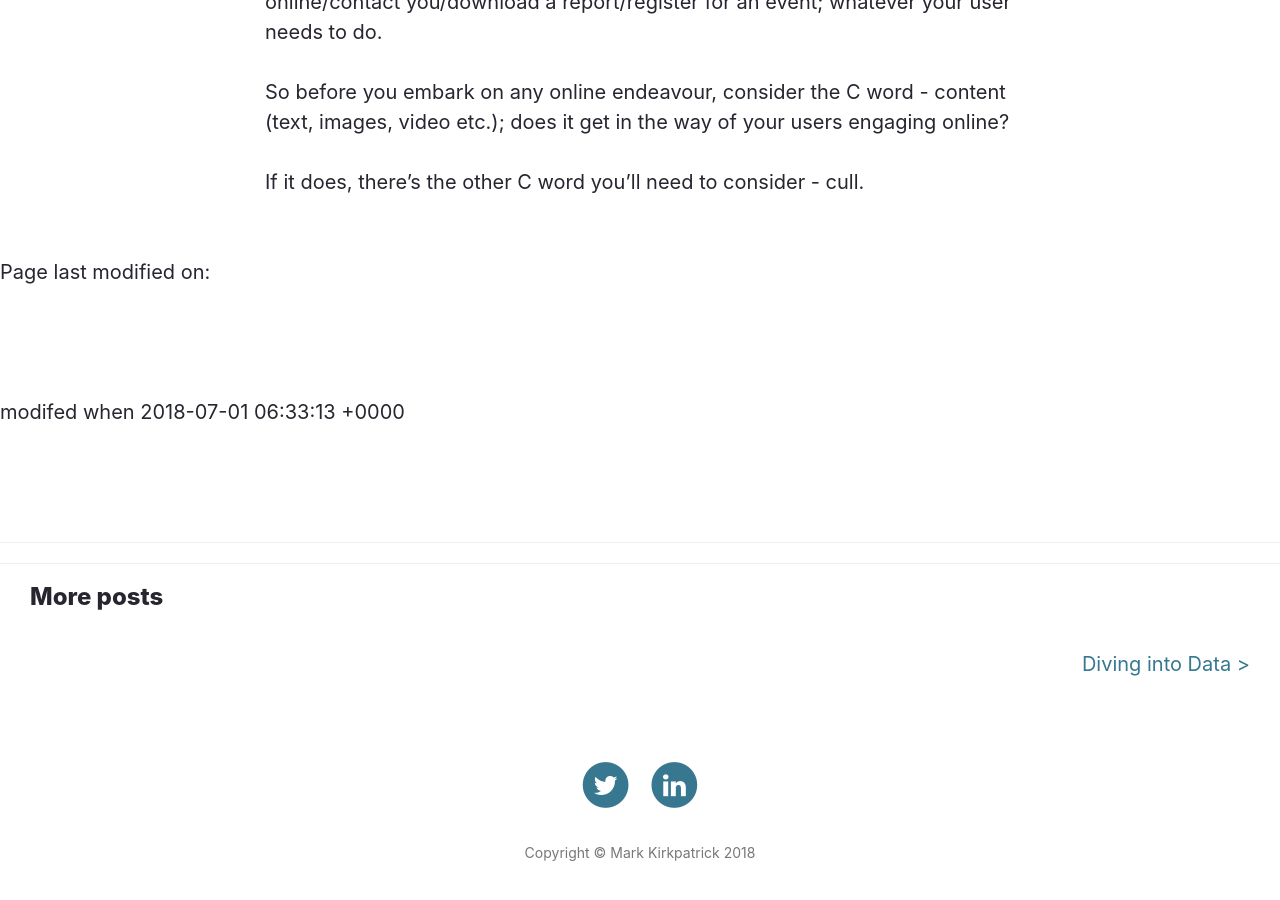
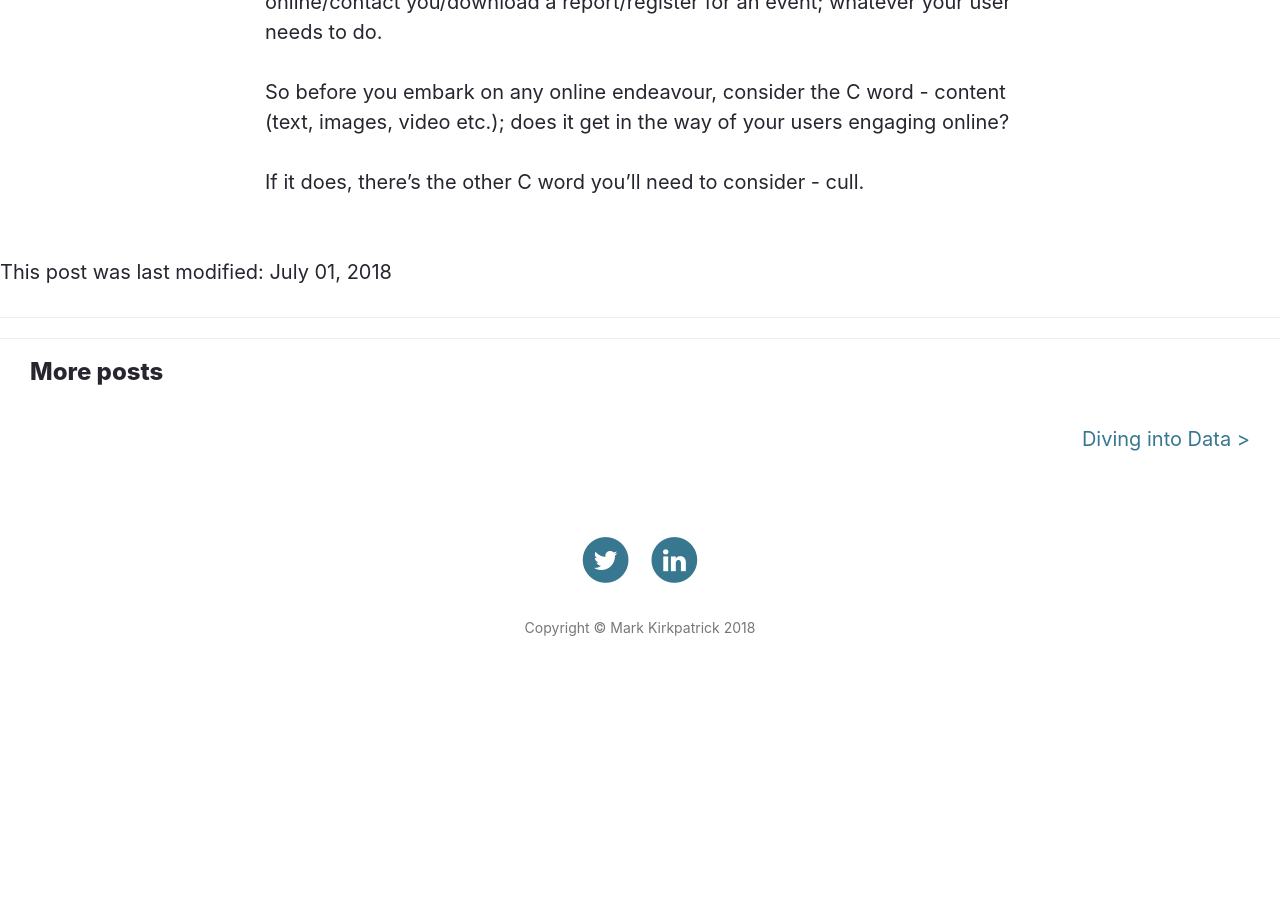
Before and after one commit to mkirkpat/mkirkpat.github.io, a Jekyll site: the page built from _posts/2015-07-10-the-c-word.md, in a window 1280 px wide and 900 px high, scrolled down 2546 px. Built offline with Jekyll 4.4.1, drawn with Linux system fonts in a browser that asks for light colours; nearby versions of some CDN libraries; after the commit the page ends 3249 px from its top, so only the background shows below that.

Commit message:
Update post.html

```diff
--- a/_layouts/post.html
+++ b/_layouts/post.html
@@ -25,11 +25,7 @@ layout: default
             </div>
         </div>
     </article>
-<p>Page last modified on: {{ page.last-modified-date | date: '%B %d, %Y' }} </p>
-
-
-
-<footer><p>modifed when {{ site.time }}</p></footer>
+<p>This post was last modified: {{ site.time | date: '%B %d, %Y' }}</p>
 
     <hr>
     <hr>
```
